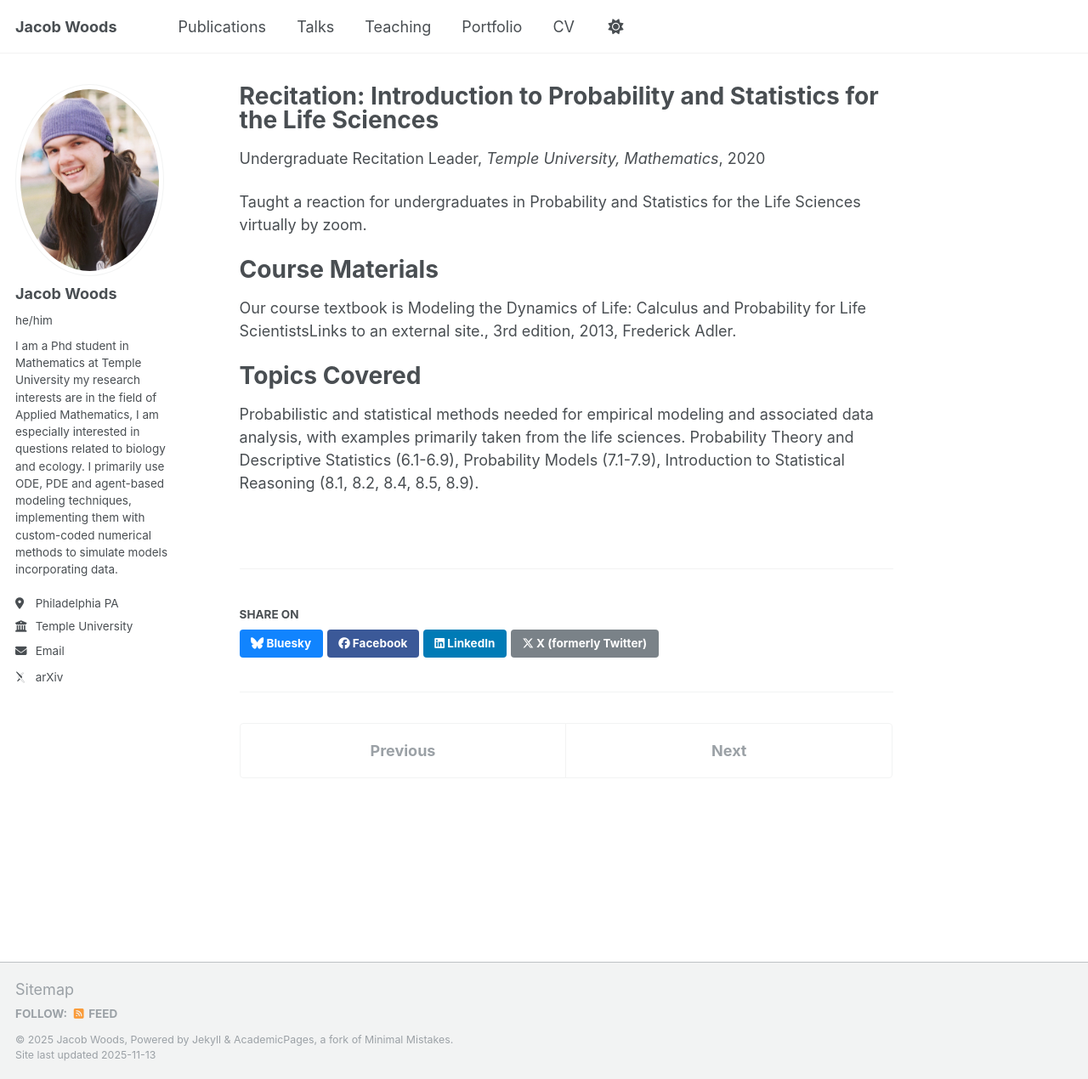
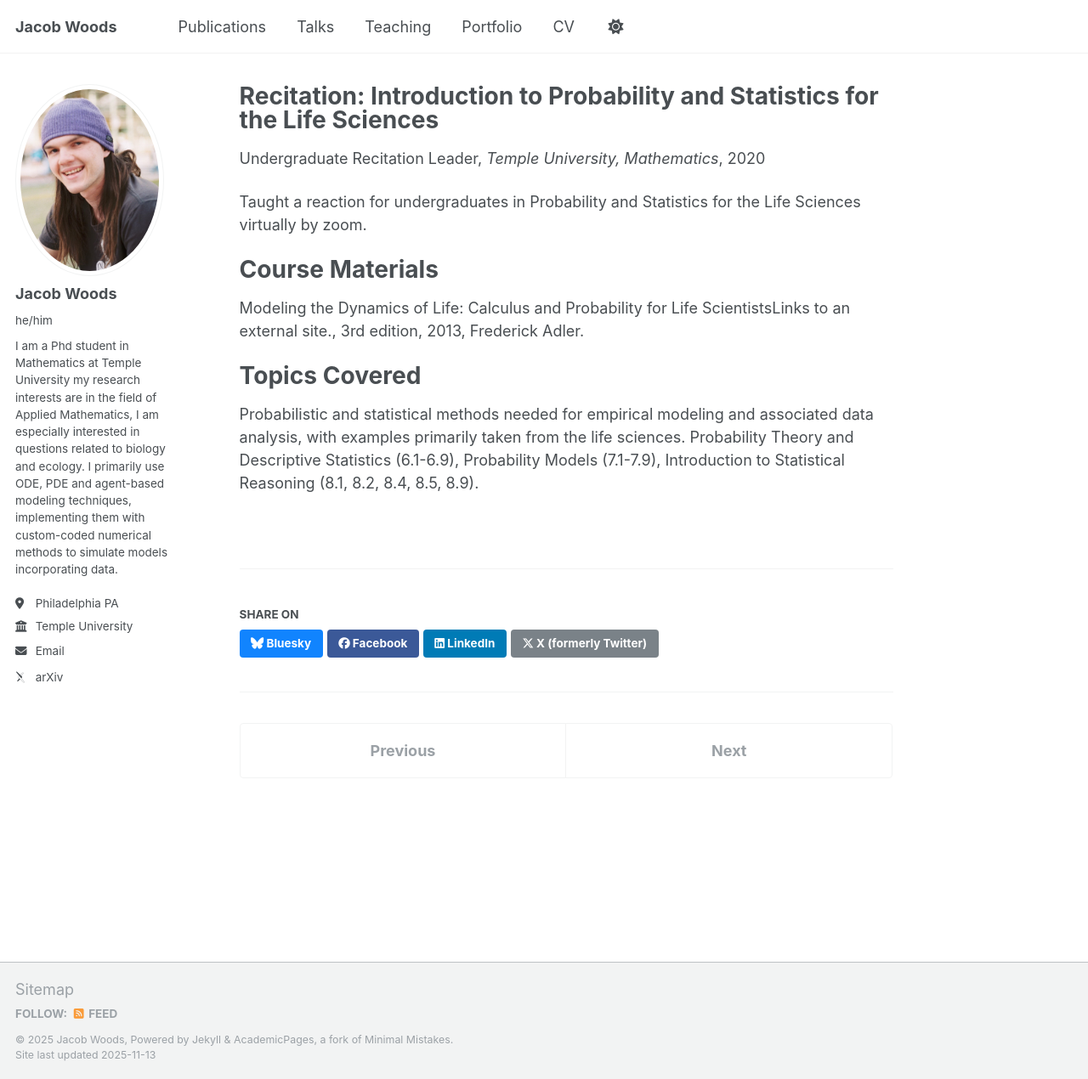
Before and after one commit to JacobWoods/JacobWoods.github.io, a Jekyll site: the page built from _teaching/Prob.md, in a window 1280 px wide and 1270 px high. Shown: the whole window at 85% size. Built offline with Jekyll 4.4.1, drawn with Linux system fonts in a browser that asks for light colours; some web fonts are replaced.

Commit message:
Update Prob.md

```diff
--- a/_teaching/Prob.md
+++ b/_teaching/Prob.md
@@ -12,7 +12,7 @@ Taught a reaction for undergraduates in Probability and Statistics for the Life
 Course Materials
 ======
 
-Our course textbook is  Modeling the Dynamics of Life: Calculus and Probability for Life ScientistsLinks to an external site., 3rd edition, 2013, Frederick Adler.
+Modeling the Dynamics of Life: Calculus and Probability for Life ScientistsLinks to an external site., 3rd edition, 2013, Frederick Adler.
 
 Topics Covered
 ======
```
